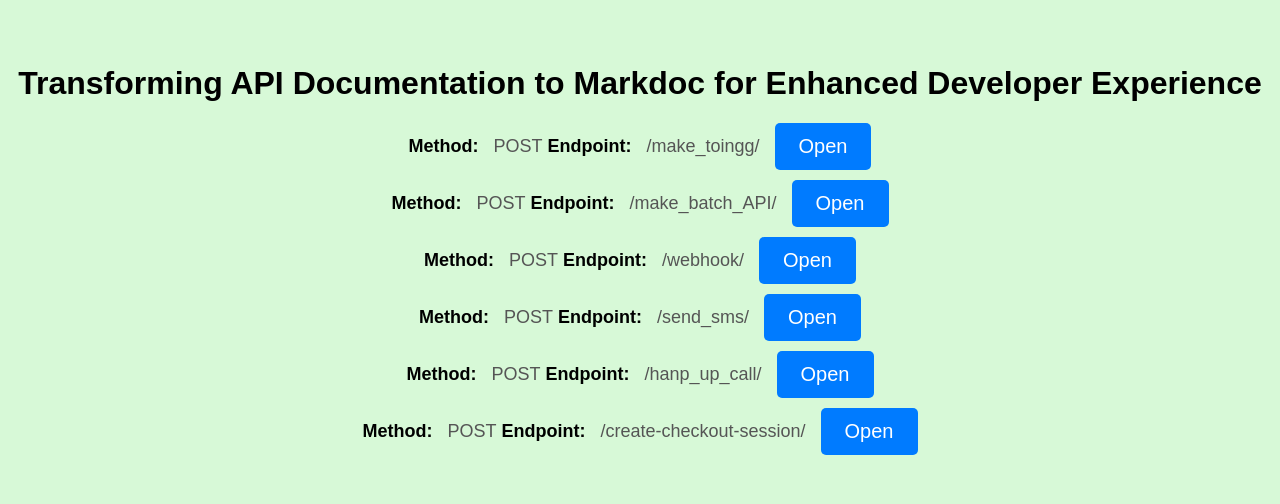
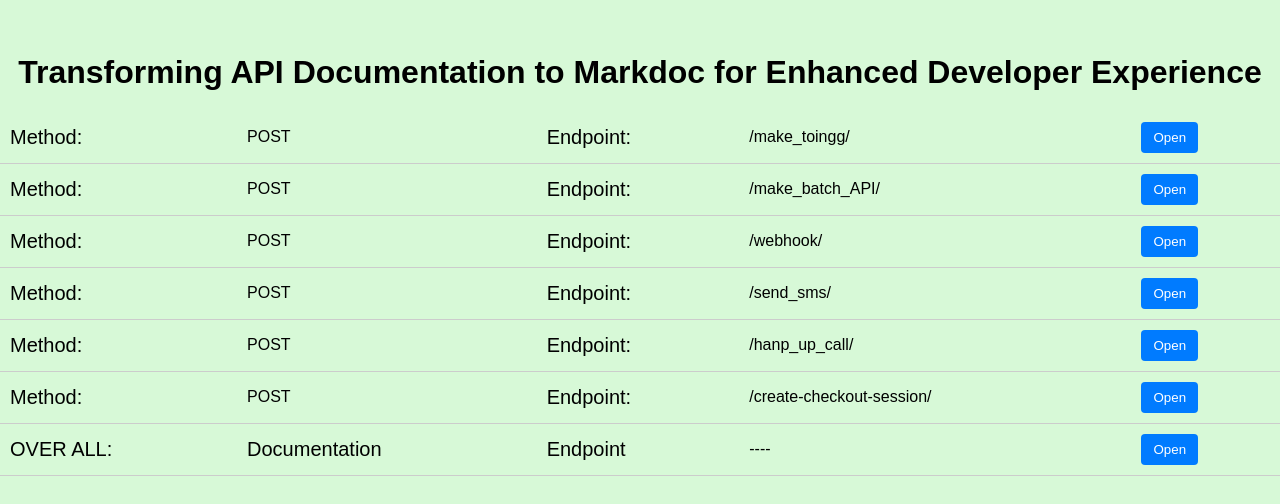
Before and after one commit to Buvanesh135/API_Documentation, a plain HTML site: page index.html in a window 1280 px wide. Shown: the part 146-650 px from the top of the page. Drawn offline with Linux system fonts and the light colour scheme.

Commit message:
Change made To Folder Struture

```diff
--- a/index.html
+++ b/index.html
@@ -9,51 +9,58 @@
 <body>
 <div class="container">
   <h1>Transforming API Documentation to Markdoc for Enhanced Developer Experience</h1>
-  <div class="navigation">
-    <div class="nav-item">
-      <dt>Method:</dt>
-      <dd>POST</dd>
-      <dt>Endpoint:</dt>
-      <dd>/make_toingg/</dd>
-      <button onclick="window.location.href='make_toingg.html'">Open</button>
-    </div>
-    <div class="nav-item">
-      <dt>Method:</dt>
-      <dd>POST</dd>
-      <dt>Endpoint:</dt>
-      <dd>/make_batch_API/</dd>
-      <button onclick="window.location.href='make_batch_API.html'">Open</button>
-    </div>
-    <div class="nav-item">
-      <dt>Method:</dt>
-      <dd>POST</dd>
-      <dt>Endpoint:</dt>
-      <dd>/webhook/</dd>
-      <button onclick="window.location.href='webhook.html'">Open</button>
-    </div>
-    <div class="nav-item">
-      <dt>Method:</dt>
-      <dd>POST</dd>
-      <dt>Endpoint:</dt>
-      <dd>/send_sms/</dd>
-      <button onclick="window.location.href='send_sms.html'">Open</button>
-    </div>
-    <div class="nav-item">
-      <dt>Method:</dt>
-      <dd>POST</dd>
-      <dt>Endpoint:</dt>
-      <dd>/hanp_up_call/</dd>
-      <button onclick="window.location.href='hanp_up_call.html'">Open</button>
-    </div>
-    <div class="nav-item">
-      <dt>Method:</dt>
-      <dd>POST</dd>
-      <dt>Endpoint:</dt>
-      <dd>/create-checkout-session/</dd>
-      <button onclick="window.location.href='create_checkout_session.html'">Open</button>
-    </div>
-  </div>
+  <table class="navigation">
+    <tr>
+      <td class="td-text">Method:</td>
+      <td>POST</td>
+      <td class="td-text">Endpoint:</td>
+      <td >/make_toingg/</td>
+      <td><button onclick="window.location.href='Make_Toingg/make_toingg.html'">Open</button></td>
+    </tr>
+    <tr>
+      <td class="td-text">Method:</td>
+      <td>POST</td>
+      <td class="td-text">Endpoint:</td>
+      <td>/make_batch_API/</td>
+      <td><button onclick="window.location.href='Make_batch_API/make_batch_API.html'">Open</button></td>
+    </tr>
+    <tr>
+      <td class="td-text">Method:</td>
+      <td>POST</td>
+      <td class="td-text">Endpoint:</td>
+      <td>/webhook/</td>
+      <td><button onclick="window.location.href='WebHook/webhook.html'">Open</button></td>
+    </tr>
+    <tr>
+      <td class="td-text">Method:</td>
+      <td>POST</td>
+      <td class="td-text">Endpoint:</td>
+      <td>/send_sms/</td>
+      <td><button onclick="window.location.href='Send_SMS/send_sms.html'">Open</button></td>
+    </tr>
+    <tr>
+      <td class="td-text">Method:</td>
+      <td>POST</td>
+      <td class="td-text">Endpoint:</td>
+      <td>/hanp_up_call/</td>
+      <td><button onclick="window.location.href='hang-Up-Call/hanp_up_call.html'">Open</button></td>
+    </tr>
+    <tr>
+      <td class="td-text">Method:</td>
+      <td>POST</td>
+      <td class="td-text">Endpoint:</td>
+      <td>/create-checkout-session/</td>
+      <td><button onclick="window.location.href='create-Checkout-Session/create_checkout_session.html'">Open</button></td>
+    </tr>
+    <tr>
+      <td class="td-text">OVER ALL:</td>
+      <td class="td-text">Documentation</td>
+      <td class="td-text">Endpoint</td>
+      <td>----</td>
+      <td><button onclick="window.location.href='Documentation.html'">Open</button></td>
+    </tr>
+  </table>
 </div>
-
+</div>
 </body>
 </html>
--- a/style.css
+++ b/style.css
@@ -14,45 +14,32 @@ body {
    }
 
    .navigation {
-     display: flex;
-     flex-direction: column;
-     align-items: center;
-     font-size: 18px;
-   }
+    width: 100%;
+    border-collapse: collapse;
+  }
 
-   .nav-item {
-     display: flex;
-     align-items: center;
-     margin-bottom: 10px;
-   }
+  .navigation tr {
+    border-bottom: 1px solid #ccc;
+  }
 
-   .nav-item dt {
-     margin-right: 10px;
-     font-weight: bold;
-   }
+  .navigation td {
+    padding: 10px;
+  }
 
-   .nav-item dd {
-     margin: 0 5px;
-     color: #555;
-   }
+  .navigation button {
+    padding: 8px 12px;
+    border: none;
+    background-color: #007bff;
+    color: #fff;
+    cursor: pointer;
+    border-radius: 4px;
+    transition: background-color 0.3s ease;
+  }
 
-   .nav-item button {
-     margin-left: 10px;
-     font-size: 20px;
-     padding: 12px 24px;
-   }
-   .nav-item button {
-     margin-left: 10px;
-     font-size: 20px; /* Increase button font size */
-     padding: 12px 24px; /* Increase button padding */
-     background-color: #007bff; /* Button background color */
-     color: #fff; /* Text color */
-     border: none; /* Remove button border */
-     border-radius: 5px; /* Add border radius */
-     cursor: pointer; /* Add pointer cursor on hover */
-     transition: background-color 0.3s ease; /* Smooth background color transition */
-   }
+  .navigation button:hover {
+    background-color: #0056b3;
+  }
+.td-text{
+  font-size: 20px;
 
-   .nav-item button:hover {
-     background-color: #0056b3; /* Darker background color on hover */
-   }
+}
```
Also changed, not shown: Create_Checkout_Session/create_checkout_session.html (renamed from create_checkout_session.html), Hanp_Up_Call/hanp_up_call.html (renamed from hanp_up_call.html), Make_Toingg/make_toingg.html (renamed from make_toingg.html), Make_batch_API/make_batch_API.html (renamed from make_batch_API.html), Send_SMS/send_sms.html (renamed from send_sms.html), WebHook/webhook.html (renamed from webhook.html), 6 other files.
